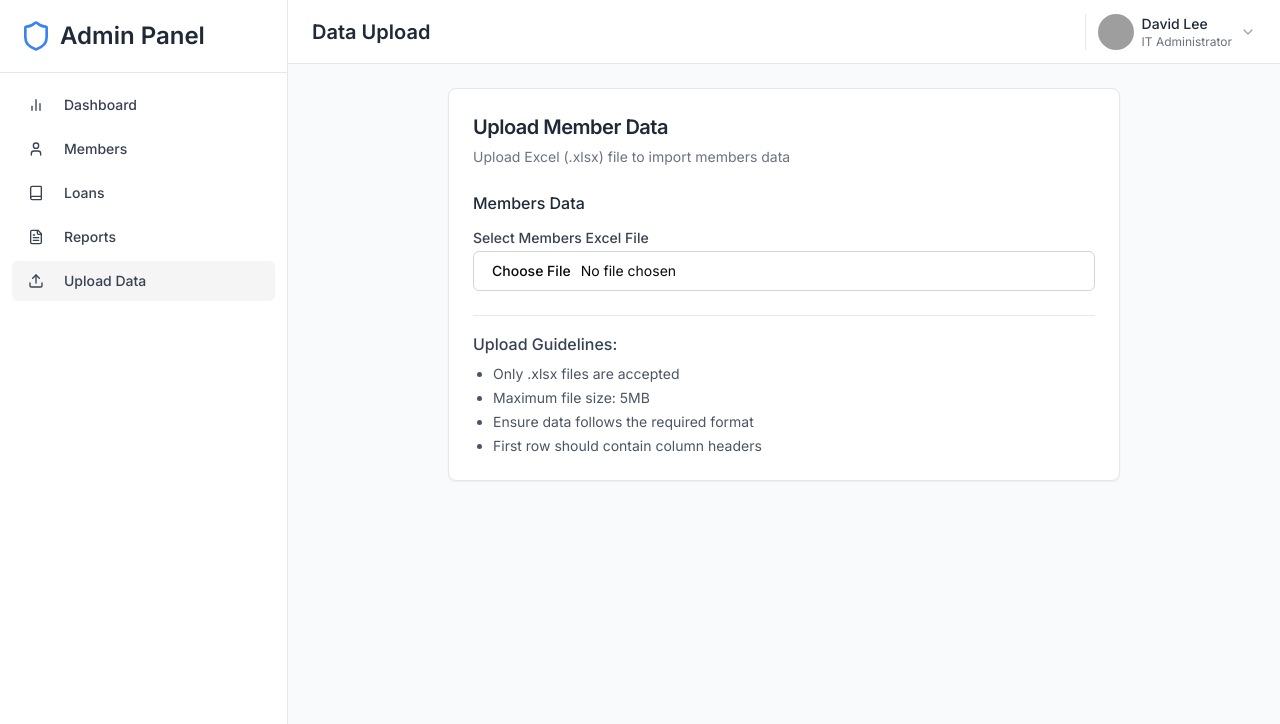
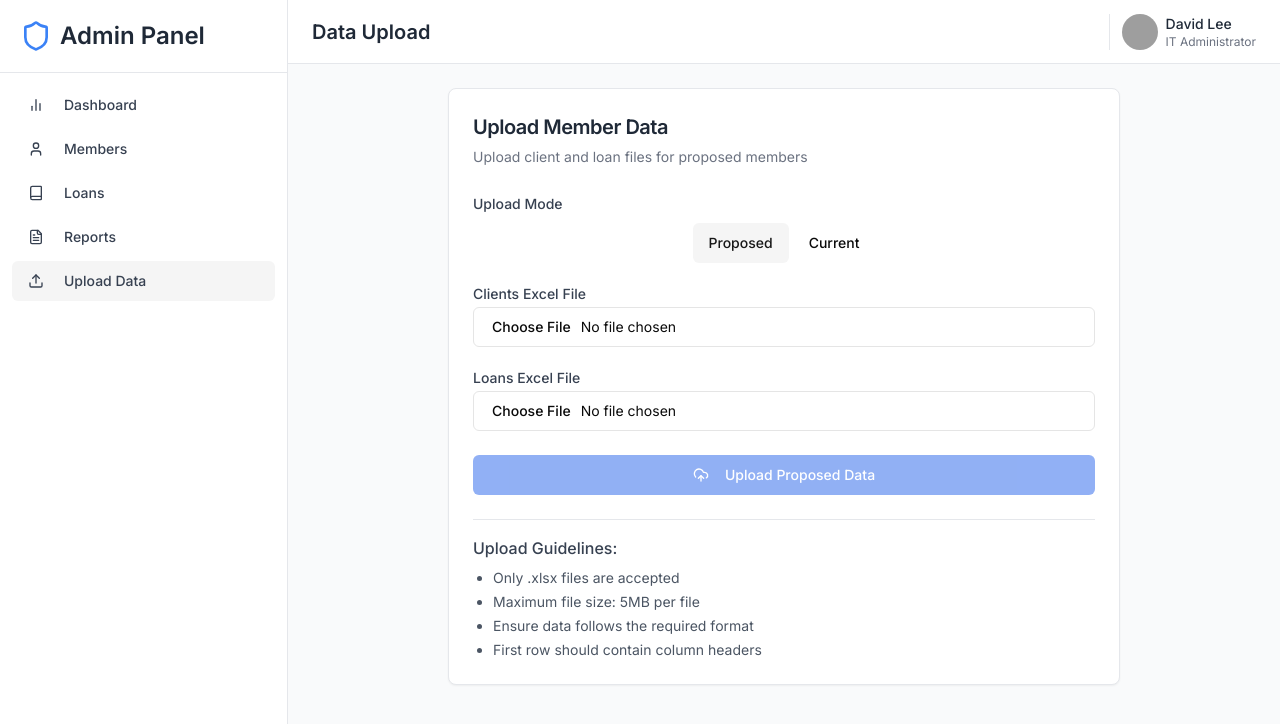
Before and after one commit to ljiro/Sahei-creditscore-UI, a Next.js app: page /david/upload in a window 1280 px wide. Shown: the top 724 px of the page. Built offline with nearby package versions, Linux system fonts and the light colour scheme; grey boxes are pictures that could not be loaded.

Commit message:
Added multi excel uploading

```diff
--- a/app/david/upload/page.tsx
+++ b/app/david/upload/page.tsx
@@ -1,16 +1,20 @@
 "use client"
+
+// Extend the Window interface to include HybridWeb
+
 
 import { useState } from "react"
 import { Button } from "@/components/ui/button"
 import { Card, CardContent, CardDescription, CardHeader, CardTitle } from "@/components/ui/card"
 import { Input } from "@/components/ui/input"
 import { Label } from "@/components/ui/label"
-import { FileText, UploadCloud, X, CheckCircle2, AlertCircle, AlertTriangle, ChevronLeft, ChevronRight, ChevronDown } from "lucide-react"
+import { FileText, UploadCloud, X, CheckCircle2, AlertCircle, AlertTriangle, ChevronLeft, ChevronRight } from "lucide-react"
 import { Avatar, AvatarFallback, AvatarImage } from "@/components/ui/avatar"
 import { Table, TableBody, TableCell, TableHead, TableHeader, TableRow } from "@/components/ui/table"
 import { Progress } from "@/components/ui/progress"
 import { Dialog, DialogContent, DialogDescription, DialogFooter, DialogHeader, DialogTitle, DialogClose } from "@/components/ui/dialog"
-
+import { ToggleGroup, ToggleGroupItem } from "@/components/ui/toggle-group"
+import HybridWebView from "../hybridwebview/HybridWebView.js";
 type Match = {
   id: number
   newRecord: Record<string, string>
@@ -19,8 +23,16 @@ type Match = {
   matchReasons: string[]
 }
 
+type UploadMode = "proposed" | "current"
+
 export default function UploadPage() {
+  // Upload mode state
+  const [uploadMode, setUploadMode] = useState<UploadMode>("proposed")
+
+  // File upload state
   const [clientFile, setClientFile] = useState<File | null>(null)
+  const [loanFile, setLoanFile] = useState<File | null>(null)
+  const [additionalFile, setAdditionalFile] = useState<File | null>(null)
   const [isUploading, setIsUploading] = useState(false)
   const [uploadStatus, setUploadStatus] = useState<"success" | "error" | null>(null)
 
@@ -32,75 +44,82 @@ export default function UploadPage() {
   const [pendingAction, setPendingAction] = useState<"merge" | "not-duplicate" | null>(null)
   const [decidedMatches, setDecidedMatches] = useState<number[]>([])
 
-  const handleFileChange = (e: React.ChangeEvent<HTMLInputElement>) => {
-    const file = e.target.files?.[0] || null
-    setClientFile(file)
+  // File handlers
+  const handleClientFileChange = (e: React.ChangeEvent<HTMLInputElement>) => {
+    setClientFile(e.target.files?.[0] || null)
     setUploadStatus(null)
-    setPotentialMatches(null)
-    setDecidedMatches([])
-    setCurrentMatchIdx(0)
   }
 
-  const uploadFile = async () => {
-    if (!clientFile) return
-    setIsUploading(true)
+  const handleLoanFileChange = (e: React.ChangeEvent<HTMLInputElement>) => {
+    setLoanFile(e.target.files?.[0] || null)
     setUploadStatus(null)
-    setPotentialMatches(null)
-    setDecidedMatches([])
-    setCurrentMatchIdx(0)
+  }
+
+  const handleAdditionalFileChange = (e: React.ChangeEvent<HTMLInputElement>) => {
+    setAdditionalFile(e.target.files?.[0] || null)
+    setUploadStatus(null)
+  }
+
+  // File removal handlers
+  const removeClientFile = () => setClientFile(null)
+  const removeLoanFile = () => setLoanFile(null)
+  const removeAdditionalFile = () => setAdditionalFile(null)
+
+  // Upload files to backend
+  const uploadFiles = async () => {
+  const requiredFiles = uploadMode === "proposed"
+    ? [clientFile, loanFile]
+    : [clientFile, loanFile, additionalFile];
+
+  if (requiredFiles.some(file => !file)) {
+    setUploadStatus("error");
+    return;
+  }
+
+  setIsUploading(true);
+  setUploadStatus(null);
 
   try {
-      const fileBuffer = await clientFile.arrayBuffer()
-      const response = await fetch("http://localhost:5000/upload_clientinfo", {
-        method: "POST",
-        headers: {
-          "Content-Type": "application/octet-stream",
-          "X-File-Name": encodeURIComponent(clientFile.name),
-          "X-File-Type": clientFile.type
-        },
-        body: fileBuffer
-      })
+    const formData = new FormData();
+    formData.append("mode", uploadMode);
+    formData.append("clientFile", clientFile!);
+    formData.append("loanFile", loanFile!);
 
-      if (!response.ok) {
-        const errorText = await response.text()
-        throw new Error(`Upload failed: ${response.status} ${errorText}`)
+    if (uploadMode === "current" && additionalFile) {
+      formData.append("additionalFile", additionalFile);
     }
 
-      // Expecting JSON: { matches: Match[] }
-      const data = await response.json()
-      if (data.matches && Array.isArray(data.matches) && data.matches.length > 0) {
-        setPotentialMatches(data.matches)
-        setIsDialogOpen(true)
-        setCurrentMatchIdx(0)
-        setUploadStatus("success")
-      } else {
-        setPotentialMatches(null)
-        setUploadStatus("success")
+
+    console.log("form dat ", formData)
+    // Add headers for binary data
+    const response = await fetch("http://localhost:5000/upload_combined", {
+      method: "POST",
+      body: formData
+
+    });
+
+    if (!response.ok) throw new Error("Upload failed");
+
+    const data = await response.json();
+    if (data.matches?.length > 0) {
+      setPotentialMatches(data.matches);
+      setIsDialogOpen(true);
     }
+    setUploadStatus("success");
   } catch (error) {
-      console.error("Upload error:", error)
-      setUploadStatus("error")
+    console.error("Upload error:", error);
+    setUploadStatus("error");
   } finally {
-      setIsUploading(false)
+    setIsUploading(false);
   }
-  }
+};
 
-  const removeFile = () => {
-    setClientFile(null)
-    setUploadStatus(null)
-    setPotentialMatches(null)
-    setDecidedMatches([])
-    setCurrentMatchIdx(0)
-  }
-
-  // Name matching UI logic
-  const currentMatch = potentialMatches && potentialMatches[currentMatchIdx]
+  // Name matching logic
+  const currentMatch = potentialMatches?.[currentMatchIdx]
   const undecidedMatches = potentialMatches?.filter(m => !decidedMatches.includes(m.id)) || []
   const totalMatches = potentialMatches?.length || 0
 
-  const handleDialogClose = () => {
-    setIsDialogOpen(false)
-  }
+  const handleDialogClose = () => setIsDialogOpen(false)
 
   const showConfirmation = (action: "merge" | "not-duplicate") => {
     setPendingAction(action)
@@ -109,15 +128,14 @@ export default function UploadPage() {
 
   const handleConfirmMatch = async (isDuplicate: boolean) => {
     if (!potentialMatches || !currentMatch) return
-    // Optionally, send decision to backend here
-    // await fetch(...)
+
     setDecidedMatches(prev => [...prev, currentMatch.id])
     setIsConfirmDialogOpen(false)
 
-    // Move to next undecided match
     const nextIdx = potentialMatches.findIndex(
       (m, idx) => !decidedMatches.includes(m.id) && idx !== currentMatchIdx
     )
+
     if (nextIdx !== -1) {
       setCurrentMatchIdx(nextIdx)
     } else {
@@ -129,16 +147,13 @@ export default function UploadPage() {
     if (!potentialMatches) return
     const undecided = potentialMatches.filter(m => !decidedMatches.includes(m.id))
     if (undecided.length <= 1) return
+
     const currentUndecidedIdx = undecided.findIndex(m => m.id === currentMatch?.id)
-    let newIdx
-    if (direction === "prev") {
-      newIdx = currentUndecidedIdx > 0 ? currentUndecidedIdx - 1 : undecided.length - 1
-    } else {
-      newIdx = currentUndecidedIdx < undecided.length - 1 ? currentUndecidedIdx + 1 : 0
-    }
-    const newMatchId = undecided[newIdx].id
-    const matchIdxInAll = potentialMatches.findIndex(m => m.id === newMatchId)
-    setCurrentMatchIdx(matchIdxInAll)
+    let newIdx = direction === "prev"
+      ? currentUndecidedIdx > 0 ? currentUndecidedIdx - 1 : undecided.length - 1
+      : currentUndecidedIdx < undecided.length - 1 ? currentUndecidedIdx + 1 : 0
+
+    setCurrentMatchIdx(potentialMatches.findIndex(m => m.id === undecided[newIdx].id))
   }
 
   return (
@@ -156,7 +171,6 @@ export default function UploadPage() {
                 <p className="text-sm font-medium text-gray-800">David Lee</p>
                 <p className="text-xs text-gray-500">IT Administrator</p>
               </div>
-              <ChevronDown className="h-4 w-4 text-gray-400 cursor-pointer" />
             </div>
           </div>
         </header>
@@ -166,45 +180,137 @@ export default function UploadPage() {
             <CardHeader>
               <CardTitle className="text-xl text-gray-800">Upload Member Data</CardTitle>
               <CardDescription className="text-gray-500">
-                Upload Excel (.xlsx) file to import members data
+                {uploadMode === "proposed"
+                  ? "Upload client and loan files for proposed members"
+                  : "Upload client, loan, and additional files for current members"}
               </CardDescription>
             </CardHeader>
             <CardContent>
               <div className="space-y-6">
-                <div className="space-y-4">
-                  <h3 className="font-medium text-gray-800">Members Data</h3>
+                {/* Mode Toggle */}
+                <div className="space-y-2">
+                  <Label className="text-gray-700">Upload Mode</Label>
+                  <ToggleGroup
+                    type="single"
+                    value={uploadMode}
+                    onValueChange={(value) => {
+                      setUploadMode(value as UploadMode)
+                      setClientFile(null)
+                      setLoanFile(null)
+                      setAdditionalFile(null)
+                      setUploadStatus(null)
+                    }}
+                  >
+                    <ToggleGroupItem value="proposed" className="px-4">
+                      Proposed
+                    </ToggleGroupItem>
+                    <ToggleGroupItem value="current" className="px-4">
+                      Current
+                    </ToggleGroupItem>
+                  </ToggleGroup>
+                </div>
+
+                {/* Client File Input */}
                 <div className="grid w-full items-center gap-1.5">
                   <Label htmlFor="client-file" className="text-gray-700">
-                      Select Members Excel File
+                    Clients Excel File
                   </Label>
                   <Input
                     id="client-file"
                     type="file"
-                      accept=".xlsx, application/vnd.openxmlformats-officedocument.spreadsheetml.sheet"
-                      onChange={handleFileChange}
-                      className="border-gray-300"
+                    accept=".xlsx"
+                    onChange={handleClientFileChange}
                   />
+                  {clientFile && (
+                    <div className="flex items-center gap-2 mt-2 p-2 border rounded">
+                      <FileText className="h-4 w-4 text-blue-500" />
+                      <div className="flex-1">
+                        <p className="text-sm">{clientFile.name}</p>
+                        <p className="text-xs text-gray-500">{(clientFile.size / 1024).toFixed(2)} KB</p>
+                      </div>
+                      <Button
+                        variant="ghost"
+                        size="icon"
+                        className="h-6 w-6"
+                        onClick={removeClientFile}
+                      >
+                        <X className="h-3 w-3" />
+                      </Button>
+                    </div>
+                  )}
                 </div>
 
-                  {clientFile && (
-                    <div className="space-y-4">
-                      <div className="border border-gray-200 rounded-lg p-4">
-                        <div className="flex items-center justify-between">
-                          <div className="flex items-center gap-3">
-                            <FileText className="h-5 w-5 text-blue-500" />
-                            <div>
-                              <p className="font-medium text-gray-800">{clientFile.name}</p>
-                              <p className="text-sm text-gray-500">{(clientFile.size / 1024).toFixed(2)} KB</p>
+                {/* Loan File Input */}
+                <div className="grid w-full items-center gap-1.5">
+                  <Label htmlFor="loan-file" className="text-gray-700">
+                    Loans Excel File
+                  </Label>
+                  <Input
+                    id="loan-file"
+                    type="file"
+                    accept=".xlsx"
+                    onChange={handleLoanFileChange}
+                  />
+                  {loanFile && (
+                    <div className="flex items-center gap-2 mt-2 p-2 border rounded">
+                      <FileText className="h-4 w-4 text-blue-500" />
+                      <div className="flex-1">
+                        <p className="text-sm">{loanFile.name}</p>
+                        <p className="text-xs text-gray-500">{(loanFile.size / 1024).toFixed(2)} KB</p>
                       </div>
-                          </div>
-                          <Button variant="ghost" size="icon" className="h-8 w-8 text-gray-500 hover:text-gray-700" onClick={removeFile}>
-                            <X className="h-4 w-4" />
+                      <Button
+                        variant="ghost"
+                        size="icon"
+                        className="h-6 w-6"
+                        onClick={removeLoanFile}
+                      >
+                        <X className="h-3 w-3" />
                       </Button>
                     </div>
+                  )}
+                </div>
+
+                {/* Additional File Input (Current mode only) */}
+                {uploadMode === "current" && (
+                  <div className="grid w-full items-center gap-1.5">
+                    <Label htmlFor="additional-file" className="text-gray-700">
+                      Additional Data File
+                    </Label>
+                    <Input
+                      id="additional-file"
+                      type="file"
+                      accept=".xlsx"
+                      onChange={handleAdditionalFileChange}
+                    />
+                    {additionalFile && (
+                      <div className="flex items-center gap-2 mt-2 p-2 border rounded">
+                        <FileText className="h-4 w-4 text-blue-500" />
+                        <div className="flex-1">
+                          <p className="text-sm">{additionalFile.name}</p>
+                          <p className="text-xs text-gray-500">{(additionalFile.size / 1024).toFixed(2)} KB</p>
                         </div>
                         <Button
-                        onClick={uploadFile}
-                        disabled={!clientFile || isUploading}
+                          variant="ghost"
+                          size="icon"
+                          className="h-6 w-6"
+                          onClick={removeAdditionalFile}
+                        >
+                          <X className="h-3 w-3" />
+                        </Button>
+                      </div>
+                    )}
+                  </div>
+                )}
+
+                {/* Upload Button */}
+                <Button
+                  onClick={uploadFiles}
+                  disabled={
+                    isUploading ||
+                    (uploadMode === "proposed"
+                      ? !clientFile || !loanFile
+                      : !clientFile || !loanFile || !additionalFile)
+                  }
                   className="w-full bg-blue-600 hover:bg-blue-700 text-white"
                 >
                   {isUploading ? (
@@ -218,35 +324,37 @@ export default function UploadPage() {
                   ) : (
                     <>
                       <UploadCloud className="h-4 w-4 mr-2" />
-                            Upload Member Data
+                      Upload {uploadMode === "proposed" ? "Proposed" : "Current"} Data
                     </>
                   )}
                 </Button>
-                    </div>
-                  )}
 
-                  {uploadStatus === "success" && !potentialMatches && (
+                {/* Upload Status */}
+                {uploadStatus === "success" && (
                   <div className="flex items-center gap-2 p-3 bg-green-50 text-green-700 rounded-lg">
                     <CheckCircle2 className="h-5 w-5" />
-                      <p>Member data uploaded successfully!</p>
+                    <p>Data uploaded successfully!</p>
                   </div>
                 )}
 
                 {uploadStatus === "error" && (
                   <div className="flex items-center gap-2 p-3 bg-red-50 text-red-700 rounded-lg">
                     <AlertCircle className="h-5 w-5" />
-                      <p>Error uploading member data. Please try again.</p>
+                    <p>Error uploading data. Please try again.</p>
                   </div>
                 )}
-                </div>
 
+                {/* Upload Guidelines */}
                 <div className="border-t border-gray-200 pt-4">
                   <h3 className="font-medium text-gray-700 mb-2">Upload Guidelines:</h3>
                   <ul className="text-sm text-gray-600 space-y-1 list-disc pl-5">
                     <li>Only .xlsx files are accepted</li>
-                    <li>Maximum file size: 5MB</li>
+                    <li>Maximum file size: 5MB per file</li>
                     <li>Ensure data follows the required format</li>
                     <li>First row should contain column headers</li>
+                    {uploadMode === "current" && (
+                      <li>Additional file must contain supplementary member data</li>
+                    )}
                   </ul>
                 </div>
               </div>
```
Lines whose indentation alone changed are shown as unchanged.
